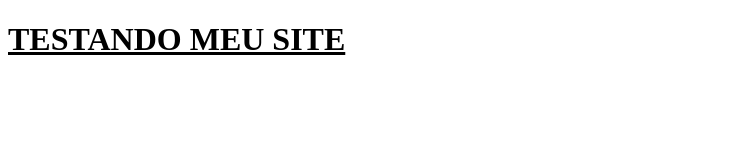
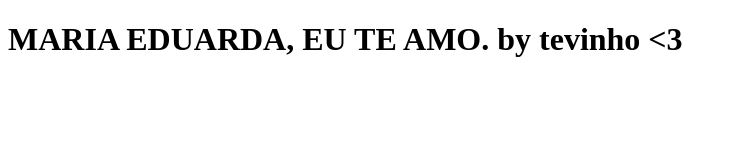
Before and after one commit to esteva0almeida/aula_javascript, a plain HTML site: page index.html in a window 1280 px wide. Shown: the whole page, without its empty margins (0-737 px from the left). Drawn offline with Linux system fonts and the light colour scheme.

Commit message:
index.html

```diff
--- a/index.html
+++ b/index.html
@@ -8,7 +8,8 @@
     <body>
 
 
-    <h1><u>TESTANDO MEU SITE</u></h1>
+    <h1>MARIA EDUARDA, EU TE AMO. by tevinho <3</h1>
+
 
 
 
```
